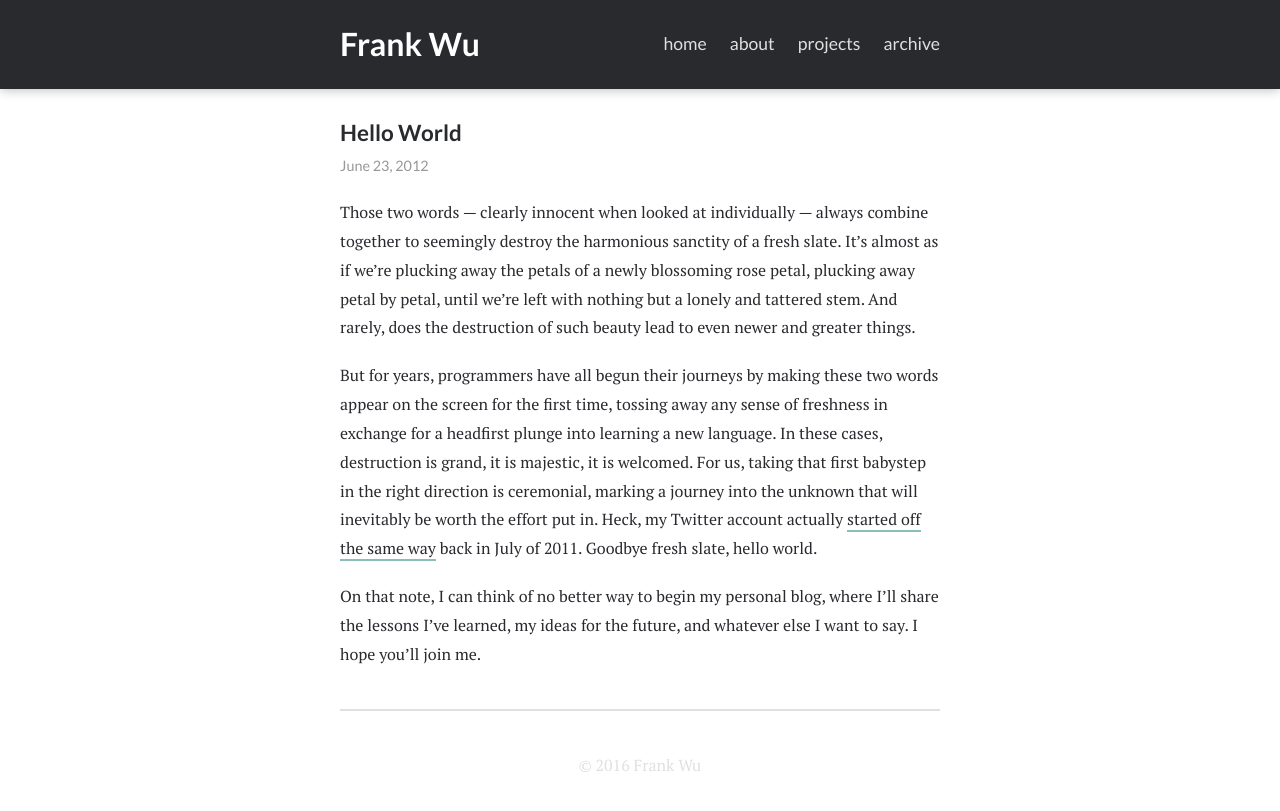
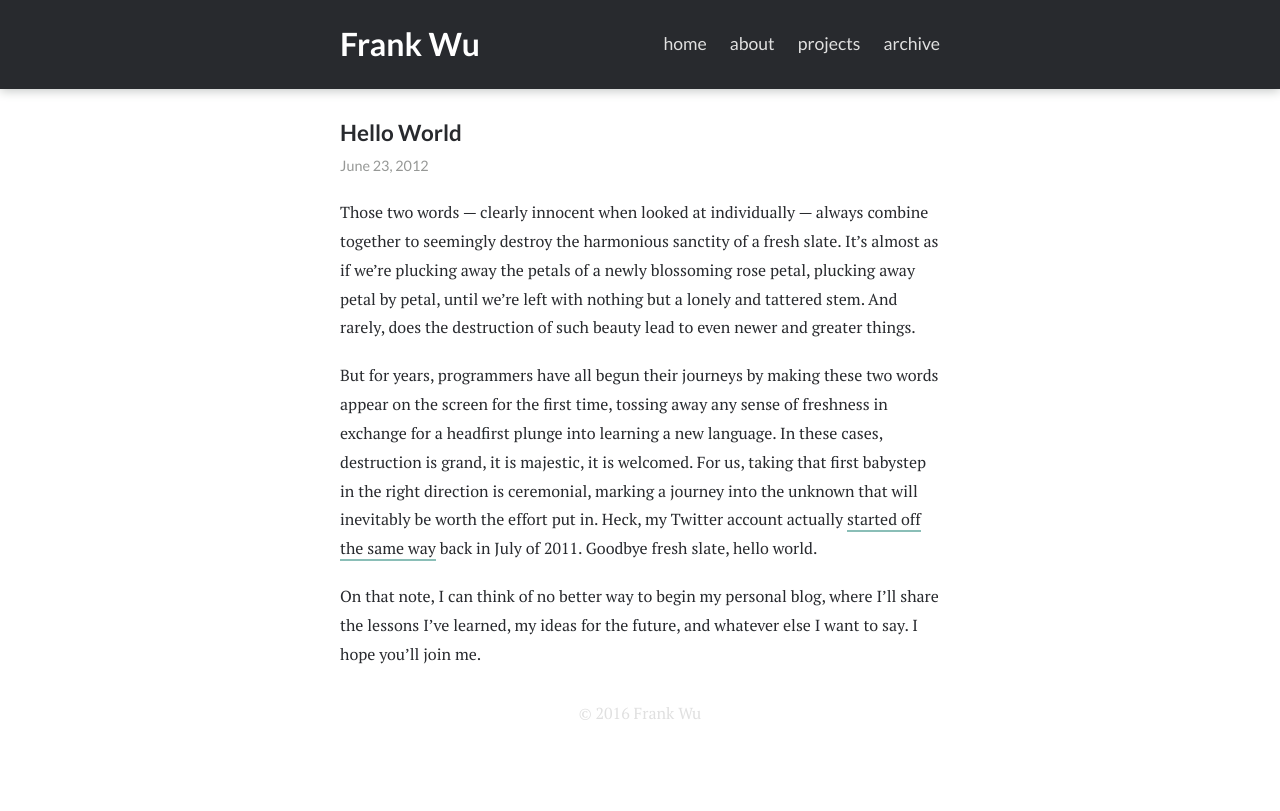
Before and after one commit to frankjwu/frankjwu.github.com, a Jekyll site: the page built from _posts/2012-06-23-hello-world.markdown, in a window 1280 px wide. Shown: the top 811 px of the page. Built offline with Jekyll 4.4.1, drawn with Linux system fonts in a browser that asks for light colours; nearby versions of some CDN libraries; comment, search, counter and statistics services are not loaded.

Commit message:
Remove Disqus, fix pagination

```diff
--- a/_layouts/post.html
+++ b/_layouts/post.html
@@ -7,24 +7,4 @@ layout: main
   <section class="dateline">{{ page.date | date: "%B %e, %Y" }}</section>
 
   {{ content }}
-
-  <hr class="separator" />
-
-  <!-- Disqus Comments -->
-  <div id="disqus_thread"></div>
-  <script>
-    var disqus_config = function () {
-    this.page.url = "http://frankjwu.com";
-    this.page.identifier = "{{ page.url }}";
-    };
-    (function() {
-    var d = document, s = d.createElement('script');
-
-    s.src = '//frankjwu.disqus.com/embed.js';
-
-    s.setAttribute('data-timestamp', +new Date());
-    (d.head || d.body).appendChild(s);
-    })();
-  </script>
-  <noscript>Please enable JavaScript to view the <a href="https://disqus.com/?ref_noscript" rel="nofollow">comments powered by Disqus.</a></noscript>
 </section>
--- a/index.html
+++ b/index.html
@@ -15,15 +15,15 @@ title: Frank Wu
 <div class="pagination">
 	{% if paginator.previous_page %}
 		{% if paginator.previous_page == 1 %}
-			<span class="previous"><a href="/">← Older</a></span>
+			<span class="previous"><a href="/">← Newer</a></span>
 		{% else %}
-			<span class="previous"><a href="/page/{{ paginator.previous_page }}">← Older</a></span>
+			<span class="previous"><a href="/page/{{ paginator.previous_page }}">← Newer</a></span>
 		{% endif %}
 	{% else %}
 		<span class="previous"></span>
 	{% endif %}
 	{% if paginator.next_page %}
-		<span class="next"><a href="/page/{{ paginator.next_page }}">Newer →</a></span>
+		<span class="next"><a href="/page/{{ paginator.next_page }}">Older →</a></span>
 	{% else %}
 		<span class="next"></span>
 	{% endif %}
```
